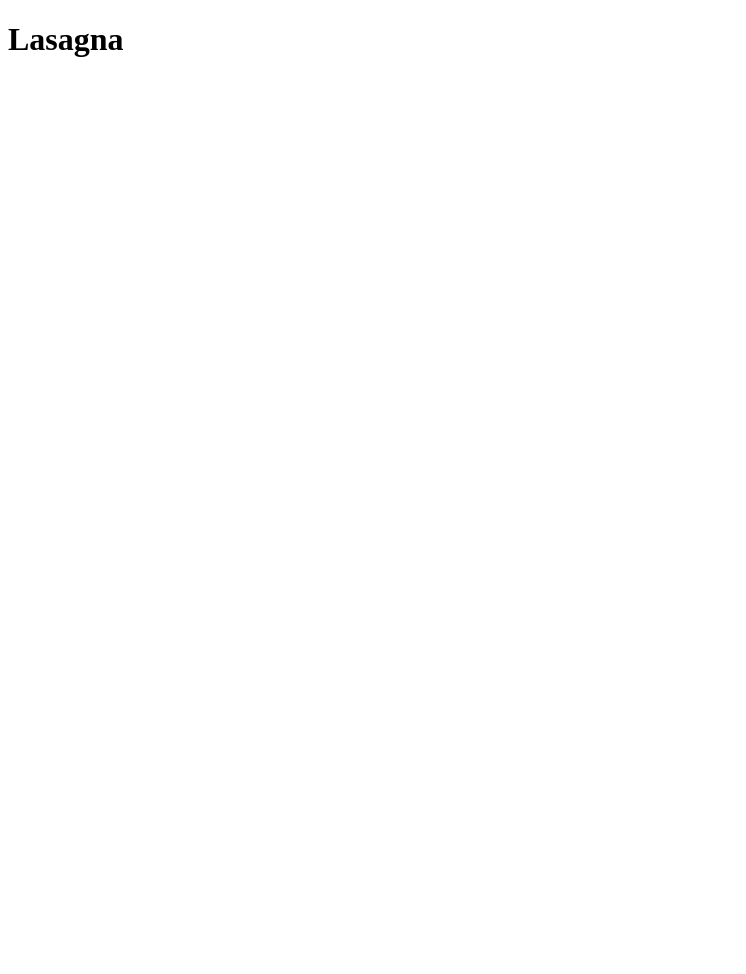
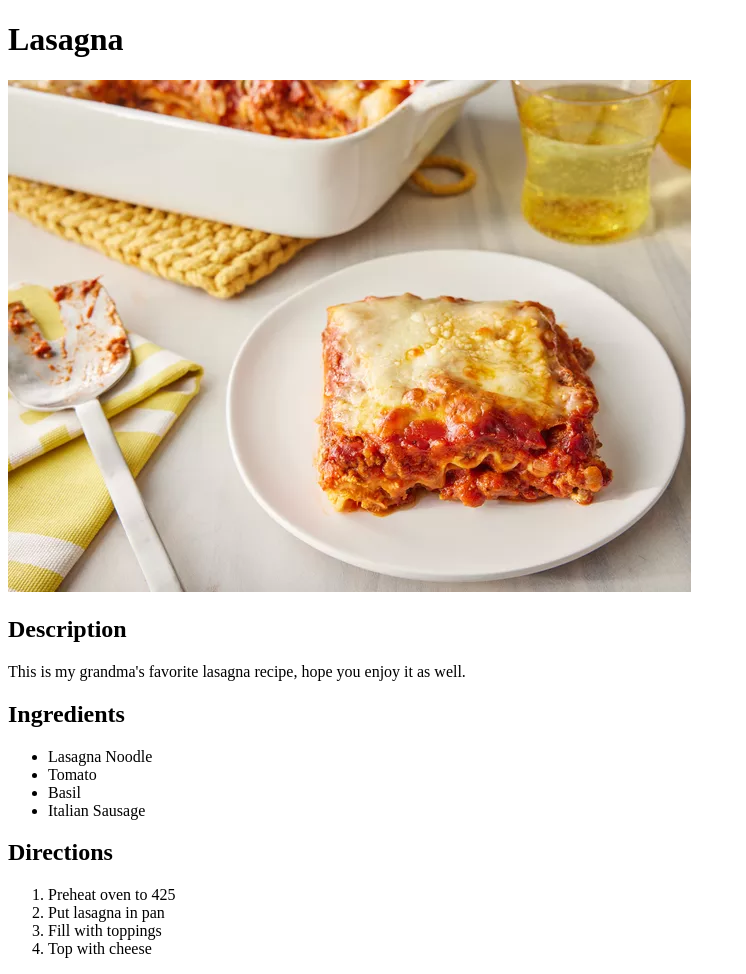
Before and after one commit to colerep/odin-recipes, a plain HTML site: page recipes/lasagna.html in a window 1280 px wide. Shown: the whole page, without its empty margins (0-746 px from the left). Before the commit the page ends 800 px from the top, so only its background shows below. Drawn offline with Linux system fonts and the light colour scheme.

Commit message:
Basic structure to lasagna updated with ingredients and instructions

```diff
--- a/recipes/lasagna.html
+++ b/recipes/lasagna.html
@@ -7,5 +7,26 @@
 </head>
 <body>
     <h1>Lasagna</h1>
+    <img src="../images/lasagna-pic-allrecipes.png">
+    <p>
+        <h2>Description</h2>
+        This is my grandma's favorite lasagna recipe, hope you enjoy it as well.
+    </p>
+    <h2>Ingredients</h2>
+    <ul>
+        <li>Lasagna Noodle</li>
+        <li>Tomato</li>
+        <li>Basil</li>
+        <li>Italian Sausage</li>
+    </ul>
+
+    <h2>Directions</h2>
+    <ol>
+        <li>Preheat oven to 425</li>
+        <li>Put lasagna in pan</li>
+        <li>Fill with toppings</li>
+        <li>Top with cheese</li>
+    </ol>
+
 </body>
 </html>
```
Also changed, not shown: images/lasagna-pic-allrecipes.png (added).
